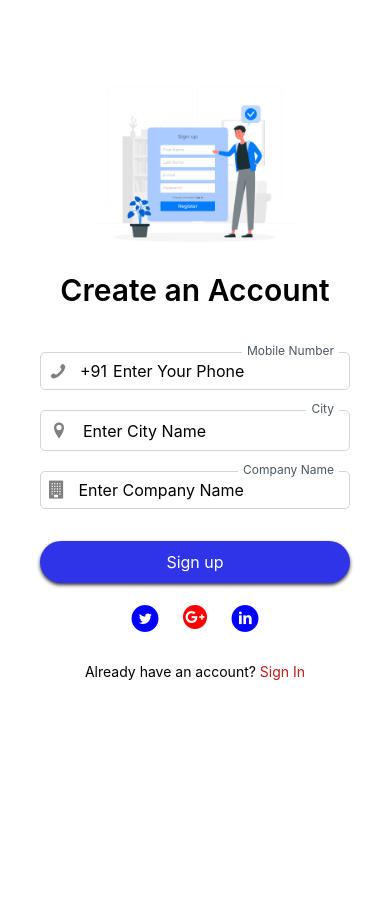
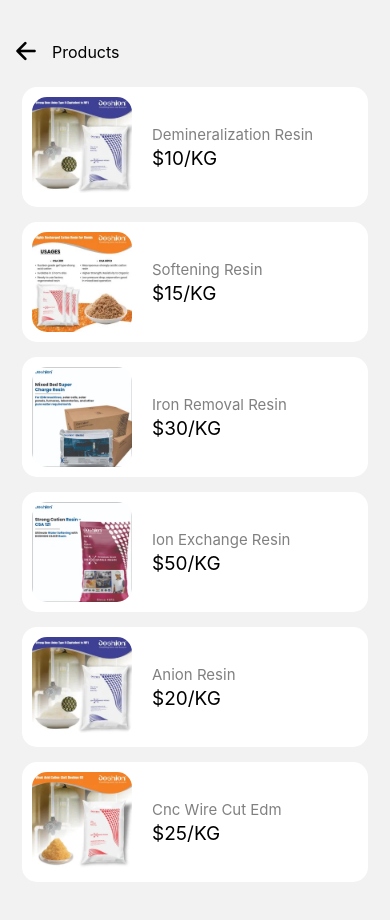
Before and after one commit to Infolanze807/water-ro-app, a React Native app: screen /viewall in a window 390 px wide. Shown: the top 920 px of the page. Before the commit the page ends 844 px from the top, so only its background shows below. Built offline with nearby package versions, Linux system fonts and the light colour scheme.

Commit message:
Design ViewAllpage

```diff
--- a/App.js
+++ b/App.js
@@ -6,6 +6,8 @@ import { NavigationContainer } from "@react-navigation/native";
 import HomeTabNavigation from "./src/Navigators/HomeTabNavigation";
 import VerifyOTP from "./src/Pages/VerifyOTP/VerifyOTP"
 import Product from "./src/Components/Product/Product";
+import ViewAll from "./src/Components/ViewAll/ViewAll";
+import LandingPage from "./src/Components/LandingPage/LandingPage";
 
 const App = () => {
   const Stack = createStackNavigator();
@@ -17,6 +19,8 @@ const App = () => {
           <Stack.Screen name="sign-in" component={Sign_in} />
           <Stack.Screen name="verify" component={VerifyOTP} />
           <Stack.Screen name="product" component={Product} />
+          <Stack.Screen name="viewall" component={ViewAll} />
+          <Stack.Screen name="landingpage" component={LandingPage} />
         </Stack.Navigator>
       </NavigationContainer>
   );
--- /dev/null
+++ b/src/Components/LandingPage/LandingPage.js
@@ -0,0 +1,12 @@
+import { View, Text } from 'react-native'
+import React from 'react'
+
+const LandingPage = () => {
+  return (
+    <View>
+      <Text>LandingPage</Text>
+    </View>
+  )
+}
+
+export default LandingPage
--- /dev/null
+++ b/src/Components/ViewAll/ViewAll.js
@@ -0,0 +1,102 @@
+import { View, Text, ScrollView, TouchableOpacity, FlatList, Image } from 'react-native'
+import React from 'react'
+import Ionicons from '@expo/vector-icons/Ionicons';
+import img from '../../../assets/images/water-filters-glasses-water-ice.jpg';
+import img1 from '../../../assets/images/strong-base-anion-isoporous-250x250.webp';
+import img2 from '../../../assets/images//strong-acid-cation-resin-water-demineralization-softening-resin-250x250.webp';
+import img3 from '../../../assets/images//mixed-bed-super-charge-resin-sdi-250x250.webp';
+import img4 from '../../../assets/images/strong-cation-resin-csa-121-250x250.webp';
+import img5 from '../../../assets/images/strong-base-anion-isoporous-250x250.webp';
+import img6 from '../../../assets/images/resin-ion-exchange-250x250.webp';
+
+
+const ViewAll = ({navigation}) => {
+    const data = [
+        {
+          id: "1",
+          img: img1,
+          name: "Demineralization Resin",
+          price: "$10/KG"
+        },
+        {
+          id: "2",
+          img: img2,
+          name: "Softening Resin",
+          price: "$15/KG"
+        },
+        {
+          id: "3",
+          img: img3,
+          name: "Iron Removal Resin",
+          price: "$30/KG"
+        },
+        {
+          id: "4",
+          img: img4,
+          name: "Ion Exchange Resin",
+          price: "$50/KG"
+        },
+        {
+          id: "5",
+          img: img5,
+          name: "Anion Resin",
+          price: "$20/KG"
+        },
+        {
+          id: "6",
+          img: img6,
+          name: "Cnc Wire Cut Edm",
+          price: "$25/KG"
+        },
+      ];
+  return (
+    <View className='pt-9 px-3'>
+      <View className="flex flex-row items-center">
+          <TouchableOpacity onPress={() => navigation.goBack('-1')}>
+            <Ionicons name="arrow-back" size={28} color="black" />
+          </TouchableOpacity>
+          <Text className="text-base text-[23px] mx-3">Products</Text>
+        </View>
+        <View>
+        <ScrollView showsVerticalScrollIndicator={false} style={{ marginTop: 10,display:'flex' ,padding:10 , marginBottom:70}}>
+        <FlatList
+          data={data}
+          renderItem={({ item }) => (
+            <TouchableOpacity
+              style={{
+                padding: 10,
+                backgroundColor: "white",
+                borderRadius: 15,
+                marginBottom: 15,
+                flexDirection: "row",
+                gap: 20,
+                alignItems:'center'
+              }}
+            >
+              <Image
+                source={item.img}
+                style={{ height: 100, width: 100, borderRadius: 15 }}
+              />
+              <View style={{ gap: 3, display: "flex" }}>
+                <Text
+                  style={{
+                    color: "gray",
+                    fontSize: 15,
+                  }}
+                >
+                  {item.name}
+                </Text>
+                <Text style={{  fontSize: 19 }}>
+                  {item.price}
+                </Text>
+              </View>
+            </TouchableOpacity>
+          )}
+        />
+      </ScrollView>
+        </View>
+    </View>
+  )
+}
+
+export default ViewAll
--- a/src/Pages/Home/Home.js
+++ b/src/Pages/Home/Home.js
@@ -64,7 +64,7 @@ const Home = ({navigation}) => {
       </View>
       <View style={styles.mainProduct}>
         <Text style={styles.headerText}>Products</Text>
-        <TouchableOpacity>
+        <TouchableOpacity onPress={()=> navigation.navigate('viewall')}>
           <Text style={styles.seeAll}>View All</Text>
         </TouchableOpacity>
       </View>
```
